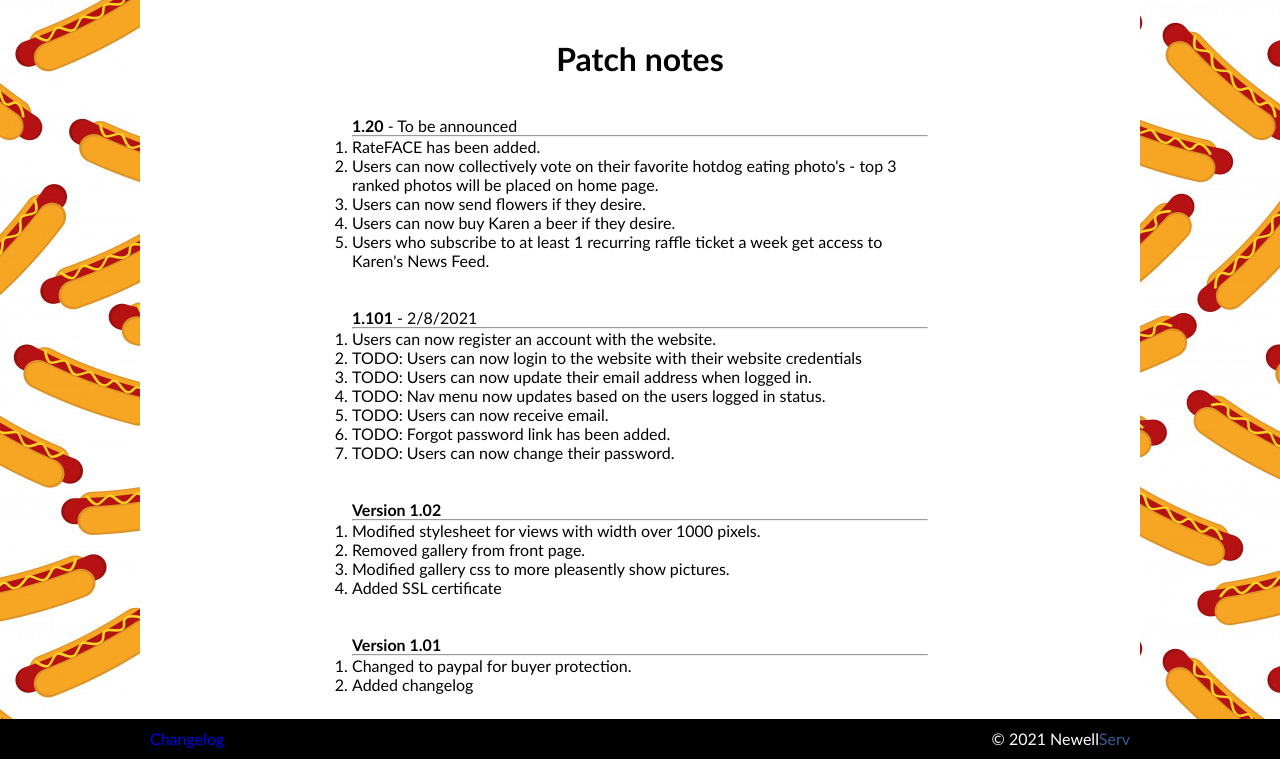
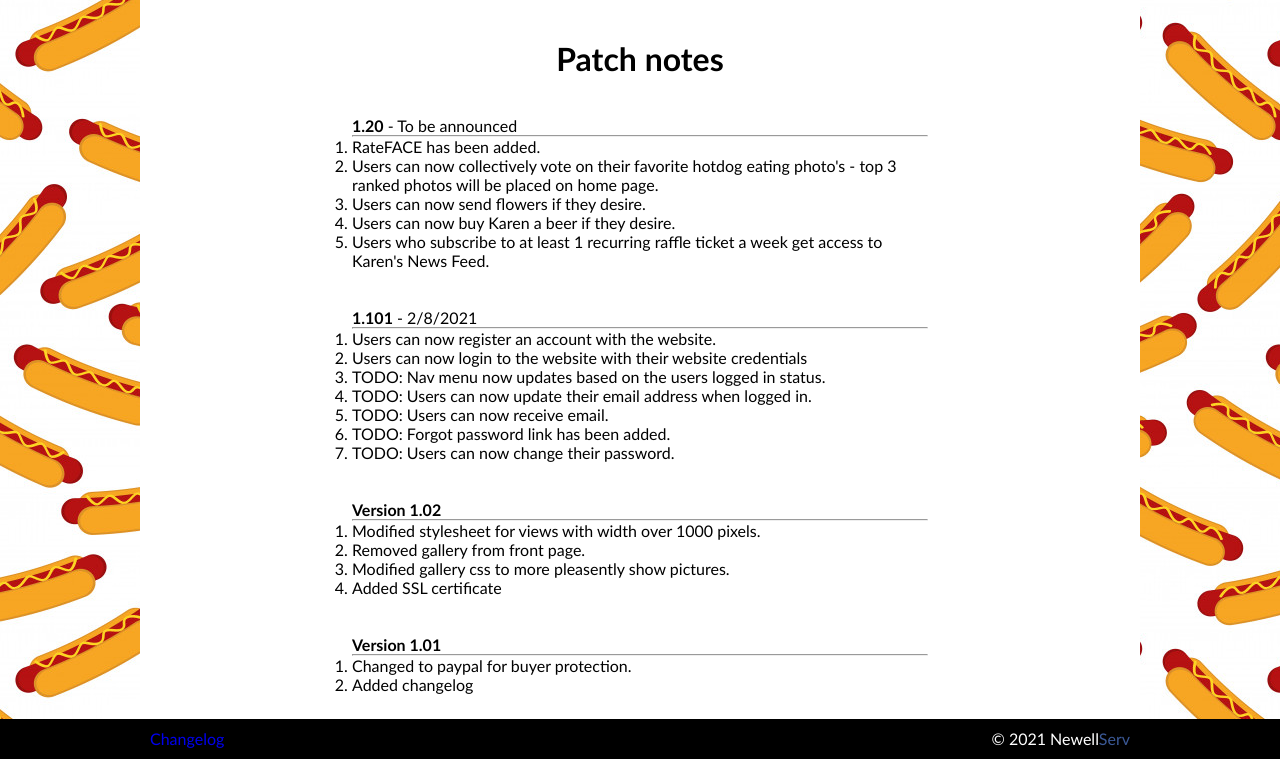
Before and after one commit to NewellServ/hotdog, a PHP site: page /changelog.php in a window 1280 px wide. Shown: the part 41-800 px from the top of the page. Run offline with PHP 8.4, Linux system fonts and the light colour scheme.

Commit message:
users can now log in

```diff
--- a/changelog.php
+++ b/changelog.php
@@ -28,9 +28,9 @@
       <ol>
           <lh><b>1.101</b> - 2/8/2021</lh><hr>
           <li>Users can now register an account with the website.</li>
-          <li>TODO: Users can now login to the website with their website credentials</li>
+          <li>Users can now login to the website with their website credentials</li>
+          <li>TODO: Nav menu now updates based on the users logged in status.</li>
           <li>TODO: Users can now update their email address when logged in.</li>
-          <li>TODO: Nav menu now updates based on the users logged in status.</li>
           <li>TODO: Users can now receive email.</li>
           <li>TODO: Forgot password link has been added.</li>
           <li>TODO: Users can now change their password.</li>
```
